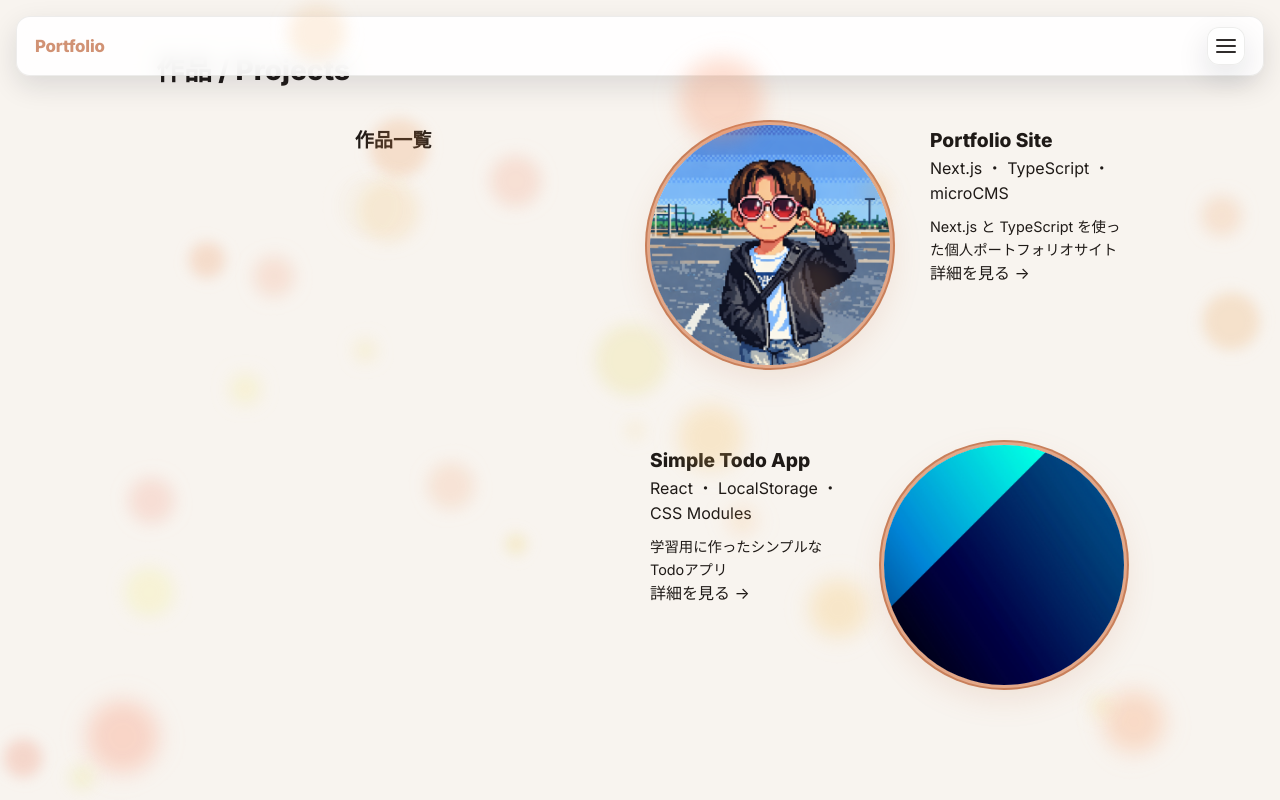
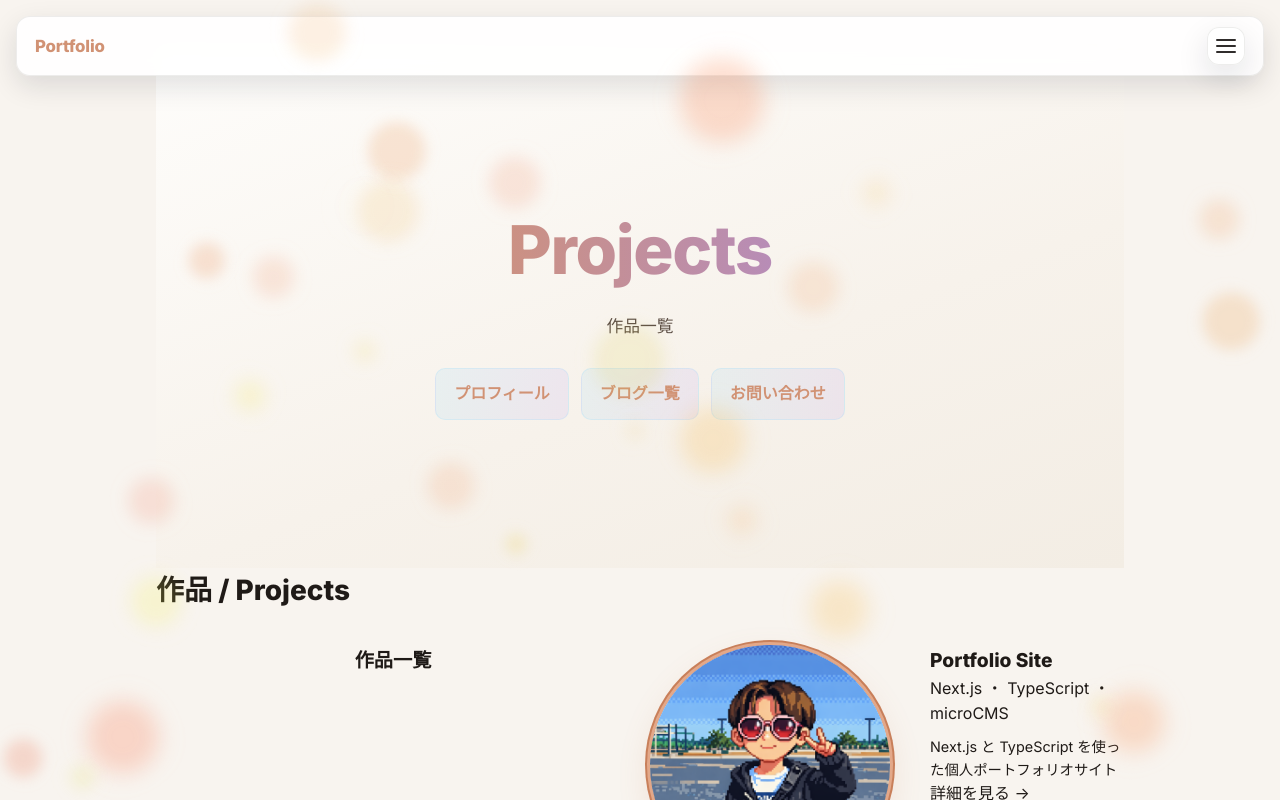
Before and after one commit to ren1020/react-next-portfolio, a Next.js app: page /projects in a window 1280 px wide. Shown: the top 800 px of the page. Built offline with nearby package versions, Linux system fonts and the light colour scheme.

Commit message:
Heroに追加

```diff
--- a/app/_components/Hero/index.tsx
+++ b/app/_components/Hero/index.tsx
@@ -6,17 +6,25 @@ type Props = {
   title: string;
   sub: string;
   withBackground?: boolean;
-  currentPage?: "home" | "blog" | "contact" | "profile";
+  currentPage?: "home" | "blog" | "contact" | "profile" | "projects";
 };
 
-export default function Hero({ title, sub, withBackground = true, currentPage }: Props) {
+export default function Hero({
+  title,
+  sub,
+  withBackground = true,
+  currentPage,
+}: Props) {
   const showProfile = currentPage !== "profile";
   const showBlog = currentPage !== "blog";
   const showContact = currentPage !== "contact";
+  const showProjects = currentPage !== "projects";
 
   return (
     <section
-      className={`${styles.container} ${!withBackground ? styles.noBg : ""}`.trim()}
+      className={`${styles.container} ${
+        !withBackground ? styles.noBg : ""
+      }`.trim()}
     >
       {withBackground && (
         <>
@@ -40,6 +48,11 @@ export default function Hero({ title, sub, withBackground = true, currentPage }:
               プロフィール
             </Link>
           )}
+          {showProjects && (
+            <Link href="/projects" className={styles.btn}>
+              作品一覧へ
+            </Link>
+          )}
           {showBlog && (
             <Link href="/blog" className={styles.btn}>
               ブログ一覧
--- a/app/projects/page.tsx
+++ b/app/projects/page.tsx
@@ -1,5 +1,6 @@
 import styles from "./page.module.css";
 import profileStyles from "@/app/Profile/page.module.css";
+import Hero from "@/app/_components/Hero";
 import Link from "next/link";
 import Image from "next/image";
 import { projects } from "./data";
@@ -7,6 +8,12 @@ import { projects } from "./data";
 export default function ProjectsPage() {
   return (
     <main className={styles.page}>
+      <Hero
+        title="Projects"
+        sub="作品一覧"
+        withBackground={false}
+        currentPage="projects"
+      />
       <header className={styles.header}>
         <h1 className={styles.title}>作品 / Projects</h1>
       </header>
```
